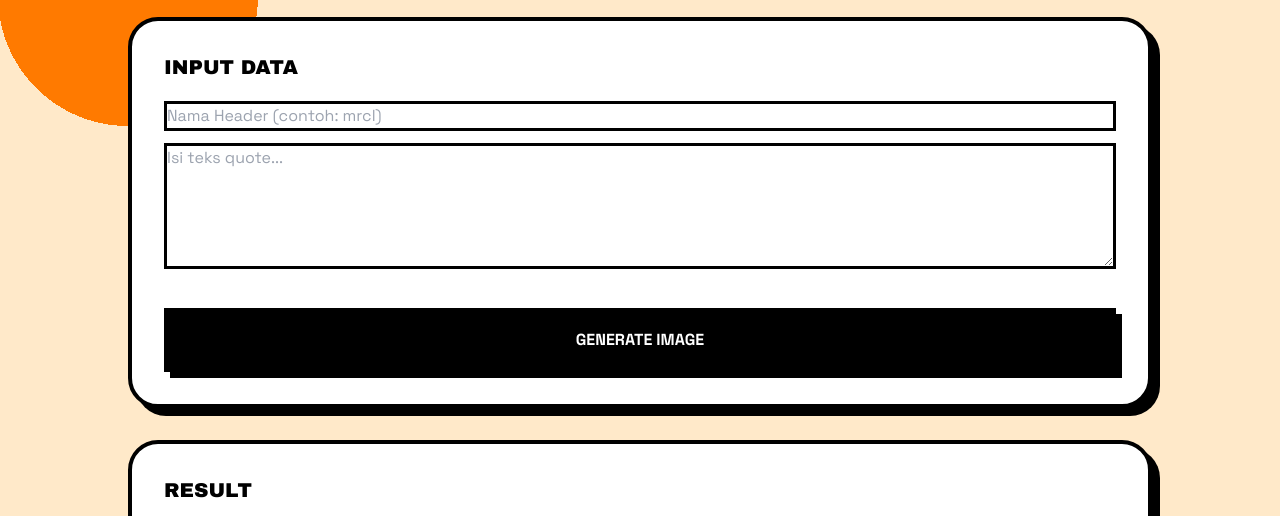
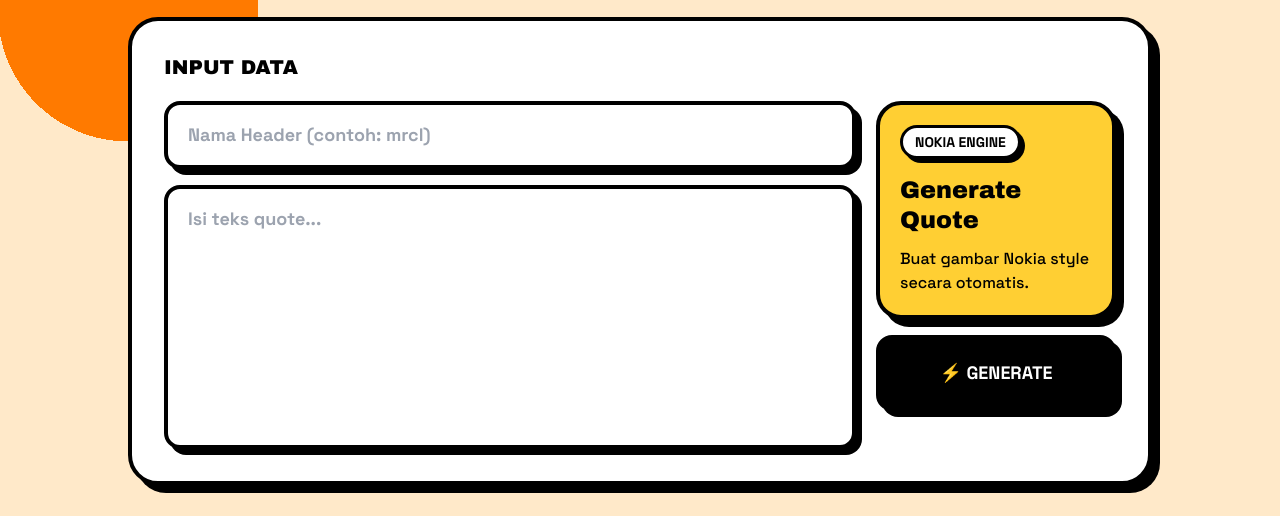
Before and after one commit to Mrchlldev/nq, a website: page public/index.html in a window 1280 px wide. Shown: the part 219-735 px from the top of the page. Drawn offline with nearby package versions, Linux system fonts and the light colour scheme.

Commit message:
Update index.html

```diff
--- a/public/index.html
+++ b/public/index.html
@@ -56,6 +56,23 @@
   pointer-events: none;
   user-select: none;
 }
+.neo-input {
+  border: 4px solid black;
+  box-shadow: 6px 6px 0px black;
+  outline: none;
+  transition: .2s ease;
+  background: white;
+}
+
+.neo-input:focus {
+  transform: translate(-2px, -2px);
+  box-shadow: 10px 10px 0px black;
+}
+
+.badge {
+  border: 3px solid black;
+  box-shadow: 4px 4px 0px black;
+}
 </style>
 </head>
 
@@ -72,14 +89,62 @@
     </div>
 
     <!-- INPUT -->
-    <div class="neo-card rounded-[30px] p-8 mb-8">
-      <h2 class="title-font text-xl mb-5">INPUT DATA</h2>
-      <input id="header" placeholder="Nama Header (contoh: mrcl)" class="mb-3"/>
-      <textarea id="text" rows="5" placeholder="Isi teks quote..." class="mb-3"></textarea>
-      <button onclick="generate()" class="neo-btn w-full mt-5 bg-black text-white py-4 font-bold">
-        GENERATE IMAGE
+    <!-- INPUT -->
+<div class="neo-card rounded-[30px] p-8 mb-8">
+  <h2 class="title-font text-xl mb-5">INPUT DATA</h2>
+
+  <div class="flex flex-col md:flex-row gap-5">
+
+    <!-- LEFT INPUT -->
+    <div class="flex-1 flex flex-col gap-4">
+
+      <input
+        id="header"
+        type="text"
+        placeholder="Nama Header (contoh: mrcl)"
+        class="neo-input rounded-2xl px-5 py-4 text-lg font-bold"
+      />
+
+      <textarea
+        id="text"
+        rows="8"
+        placeholder="Isi teks quote..."
+        class="neo-input rounded-2xl px-5 py-4 text-lg font-bold resize-none"
+      ></textarea>
+
+    </div>
+
+    <!-- RIGHT ACTION -->
+    <div class="w-full md:w-[240px] flex flex-col gap-4">
+
+      <div class="neo-card bg-[#ffcf33] rounded-[25px] p-5">
+
+        <div class="inline-block badge bg-white px-3 py-1 rounded-full text-sm font-black mb-4">
+          NOKIA ENGINE
+        </div>
+
+        <h3 class="title-font text-2xl leading-tight">
+          Generate Quote
+        </h3>
+
+        <p class="mt-3 font-medium">
+          Buat gambar Nokia style secara otomatis.
+        </p>
+
+      </div>
+
+      <button
+        onclick="generate()"
+        class="neo-btn bg-black text-white rounded-2xl px-8 py-5 font-black text-lg w-full"
+      >
+        ⚡ GENERATE
       </button>
+
     </div>
+
+  </div>
+
+</div>
 
     <!-- RESULT -->
 <div class="neo-card rounded-[30px] p-8 mb-8">
```
